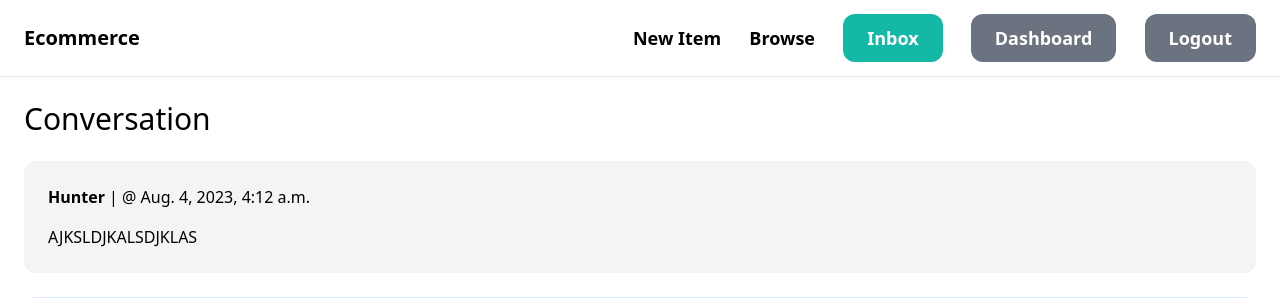
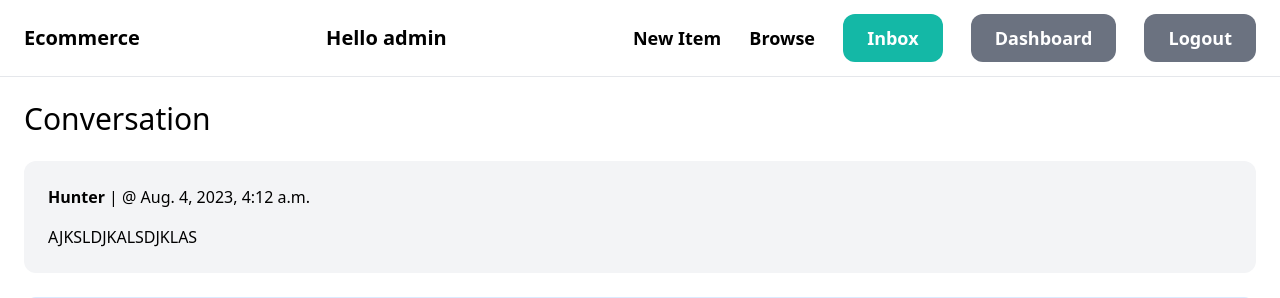
Before and after one commit to Mercovsk/Ecommerce, a Django app: page /inbox/11/ in a window 1280 px wide. Shown: the top 298 px of the page. Run offline with Django 4.2, Linux system fonts and the light colour scheme; a user stored in the database is signed in; data comes from the database, SQL or seed files in the repository; some libraries are stand-ins or nearby versions.

Commit message:
feat: Add identification in base.html to determine who is logged in

```diff
--- a/core/templates/core/base.html
+++ b/core/templates/core/base.html
@@ -11,6 +11,9 @@
 <body>
     <nav class="px-6 py-6 flex justify-between items-center border-b border-gray-200">
         <a href="/" class="text-xl font-semibold">Ecommerce</a>
+        {% if user.is_authenticated %}
+            <p class="font-semibold text-xl">Hello <strong>{{ user }}</strong></p>
+        {% endif %}
         <div class="space-x-6">
             <a href="{% url 'item:new_item' %}" class="text-lg font-semibold hover:text-gray-500">New Item</a>
             <a href="{% url 'item:items' %}" class="text-lg font-semibold hover:text-gray-500">Browse</a>
```
